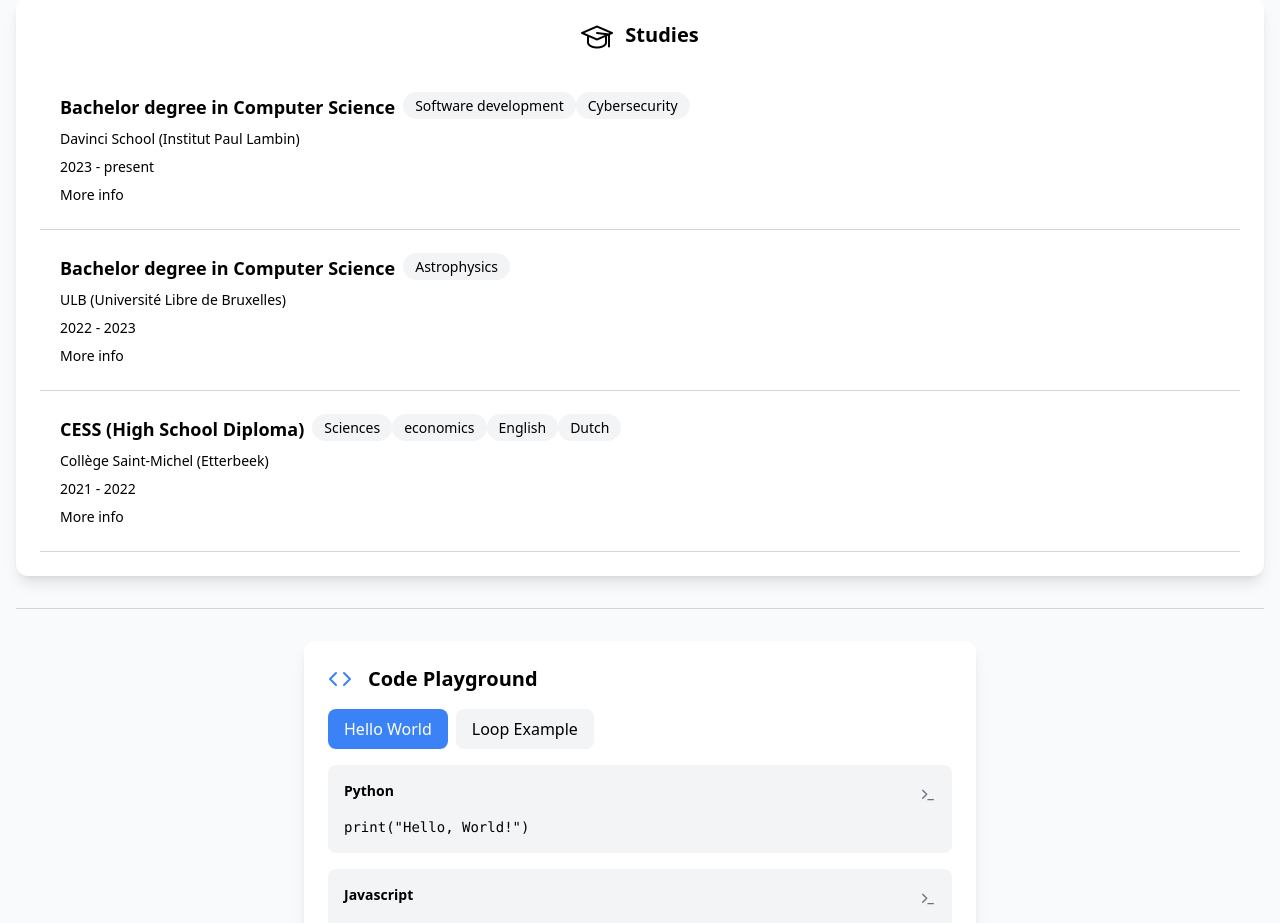
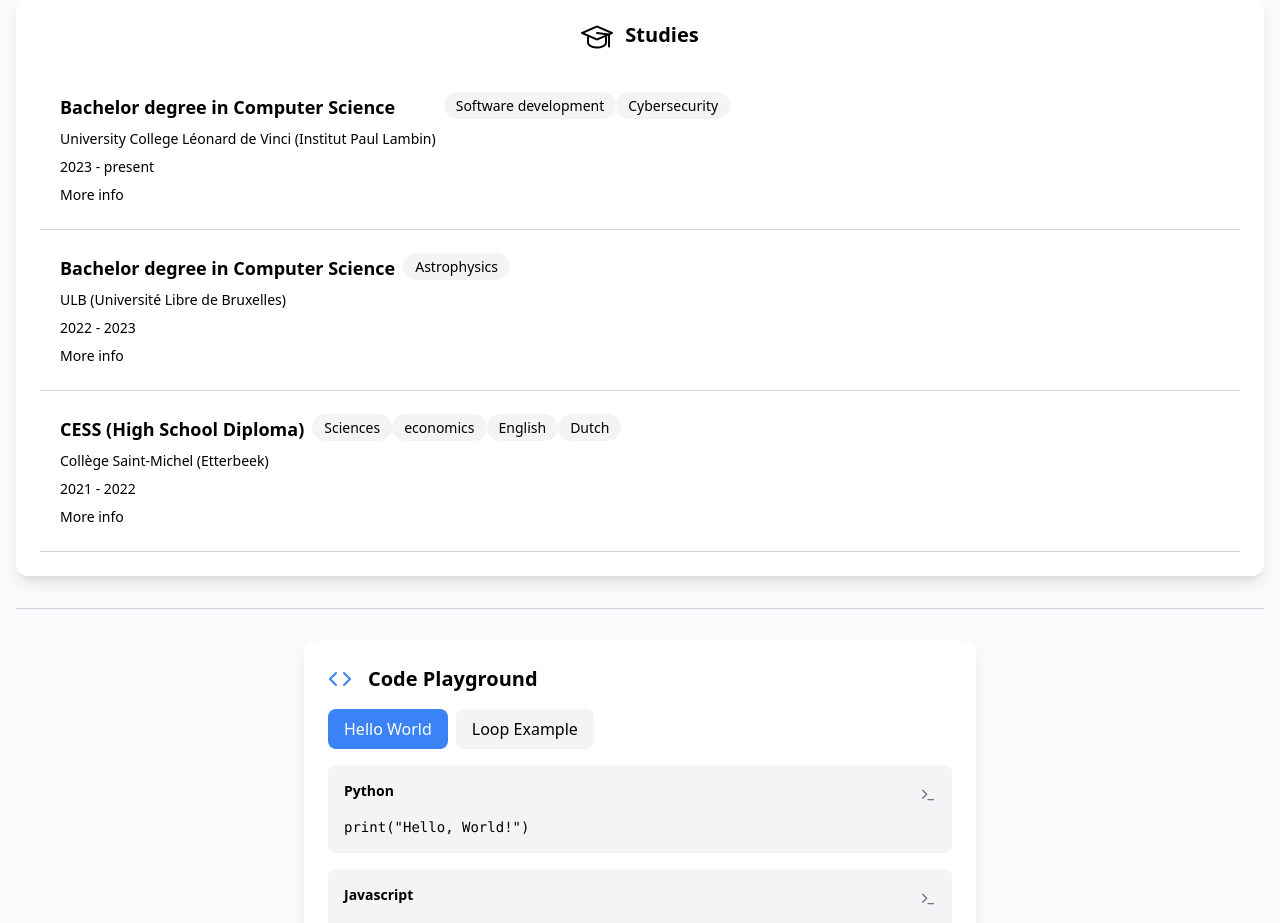
Before and after one commit to sacha-croon-vinci/Online-Resume, a React (Vite) app: page / in a window 1280 px wide. Shown: the part 900-1823 px from the top of the page. Built offline with nearby package versions, Linux system fonts and the light colour scheme.

Commit message:
hotfix(data)

```diff
--- a/src/App.tsx
+++ b/src/App.tsx
@@ -16,7 +16,7 @@ function App() {
   const studies = [
     {
       title: 'Bachelor degree in Computer Science',
-      school: 'Davinci School (Institut Paul Lambin)',
+      school: 'University College Léonard de Vinci (Institut Paul Lambin)',
       date: '2023 - present',
       link: 'https://www.vinci.be/en/',
       option: ['Software development','Cybersecurity'],
```
